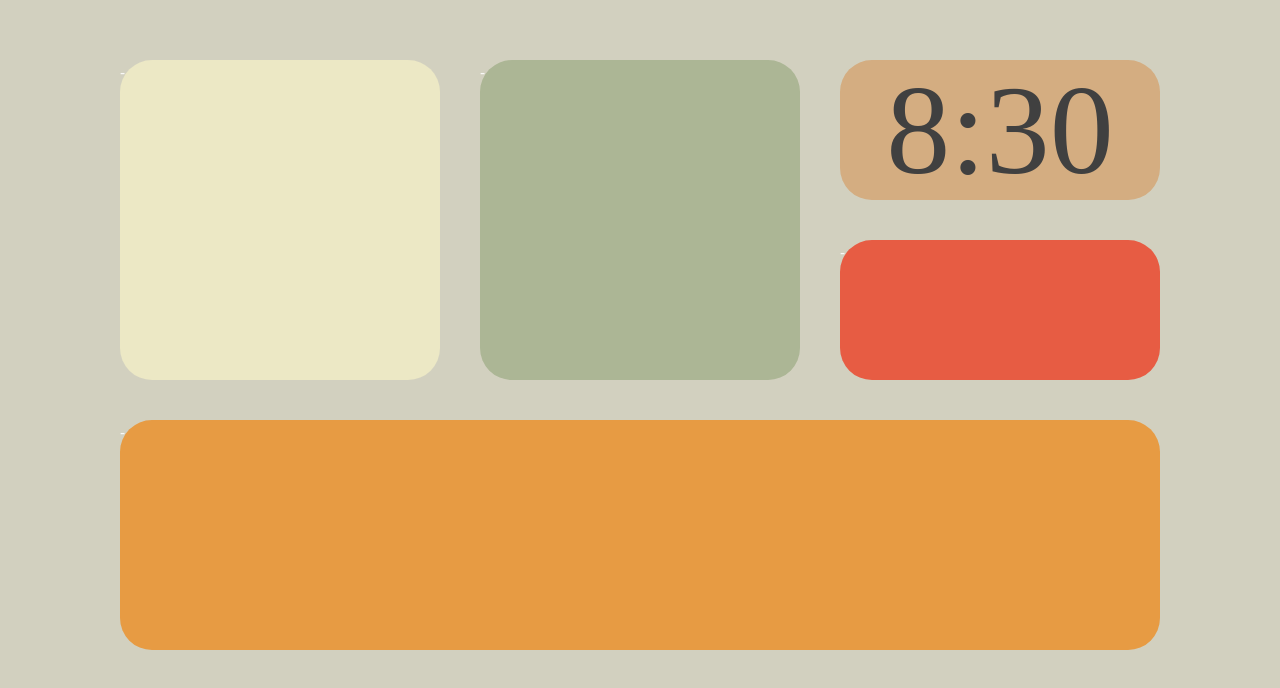
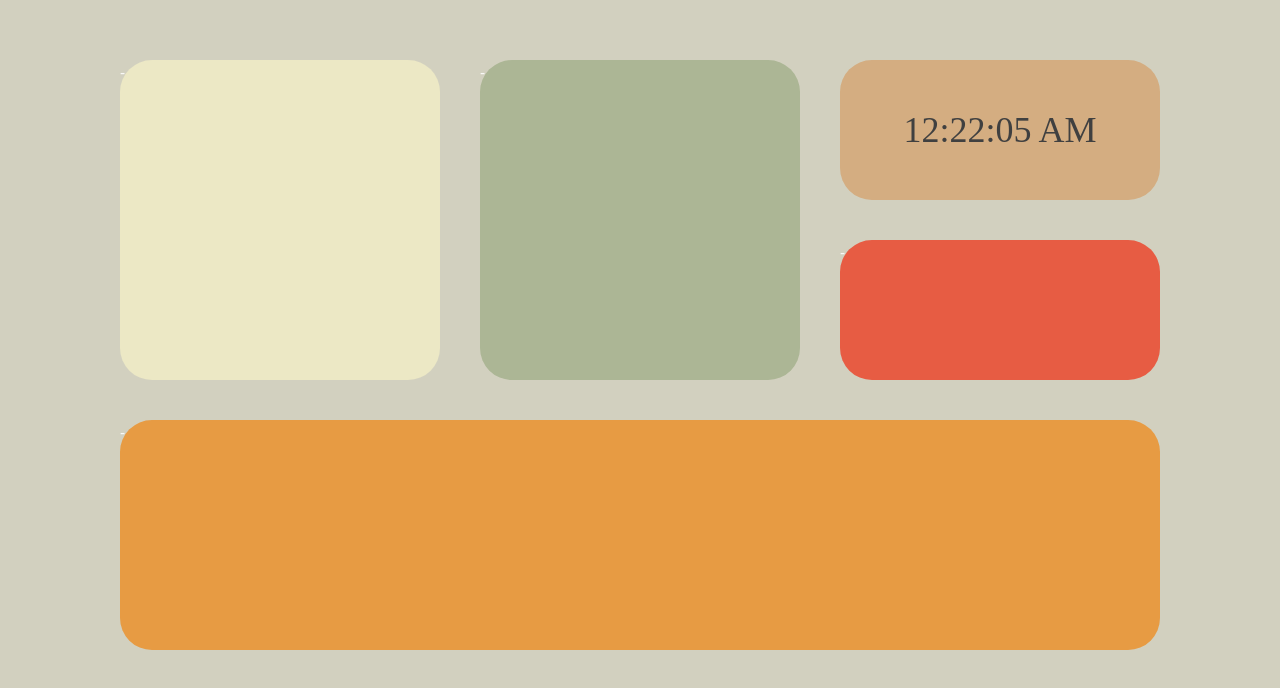
Before and after one commit to Juzznick/Ticvite, a React (Vite) app in the folder frontend/: page / in a window 1280 px wide. Shown: the top 688 px of the page. Built offline with nearby package versions, Linux system fonts and the light colour scheme; a web font is replaced by a local one.

Commit message:
added clock

```diff
--- a/frontend/src/MainScreen.jsx
+++ b/frontend/src/MainScreen.jsx
@@ -3,13 +3,13 @@ import './MainScreen.css'
 function MainScreen () {
 
 
-    const [time, setTime] = useState("hey");
+    const [time, setTime] = useState(new Date().toLocaleTimeString());
     useEffect(() => {
-        const timer = setTimeout(() => {
-            setTime("8:30");
-        }, 2000);
+        const timer = setInterval(() => {
+            setTime(new Date().toLocaleTimeString());
+        }, 1000);
 
-        return () => clearTimeout(timer);
+        return () => clearInterval(timer);
     }, []);
 
 
@@ -20,7 +20,7 @@ function MainScreen () {
                 <div className='bg-[#ACB695] h-[25vw] w-[25vw] rounded-4xl'>-</div>
                 <div className='grid grid-cols-1 grid-rows-2 gap-10'>
                     <div id="time" className='bg-[#D4AD81] w-[25vw] rounded-4xl flex items-center justify-center'>
-                        <h1 className='text-9xl text-[#404040]'>{time}</h1></div>
+                        <h1 className='text-4xl text-[#404040]'>{time}</h1></div>
                     <div className='bg-[#E75C43]  w-[25vw] rounded-4xl'>-</div>
                 </div>
                 <div className='bg-[#E79B43] h-[18vw] col-span-3 rounded-4xl '>-</div>
```
